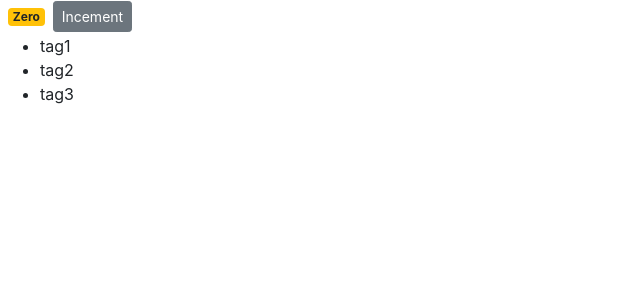
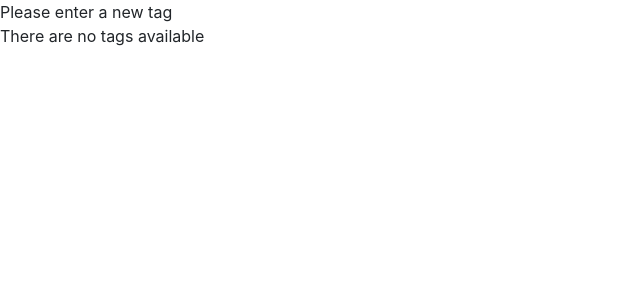
Before and after one commit to VChawale/counter-app, a React (Create React App) app: page / in a window 1280 px wide. Shown: the top 300 px of the page, without its empty margins (0-640 px from the left). Built offline with nearby package versions, Linux system fonts and the light colour scheme.

Commit message:
lesson-9- conditional rendering

```diff
--- a/src/components/counter.jsx
+++ b/src/components/counter.jsx
@@ -3,39 +3,28 @@
 class Counter extends React.Component {
   state = {
     count: 0,
-    tags: ["tag1", "tag2", "tag3"],
+    tags: [],
   };
 
-  //   styles = {
-  //     fontSize: 10,
-  //     fontWeight: "bold",
-  //   };
+  renderTags() {
+    if (this.state.tags.length === 0) return <p>There are no tags available</p>;
 
-  render() {
     return (
-      <React.Fragment>
-        {/* <span style={{ fontSize: 50 }} className="badge badge-primary m-2"> */}
-        <span className={this.getBadgeClasses()}>{this.formatCount()}</span>
-        <button className="btn btn-secondary btn-sm">Incement</button>
       <ul>
         {this.state.tags.map((tag) => (
           <li key={tag}>{tag}</li>
         ))}
       </ul>
-      </React.Fragment>
     );
   }
 
-  getBadgeClasses() {
-    let classes = "badge m-2 badge-";
-    classes += this.state.count === 0 ? "warning" : "primary";
-    return classes;
-  }
-
-  formatCount() {
-    const { count } = this.state;
-
-    return count === 0 ? "Zero" : count;
+  render() {
+    return (
+      <div>
+        {this.state.tags.length === 0 && "Please enter a new tag"}
+        {this.renderTags()}
+      </div>
+    );
   }
 }
 
```
Lines whose indentation alone changed are shown as unchanged.
